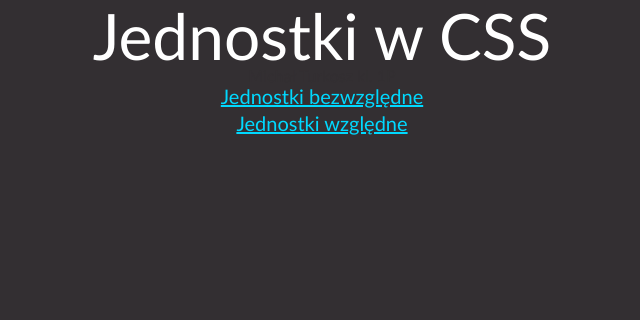
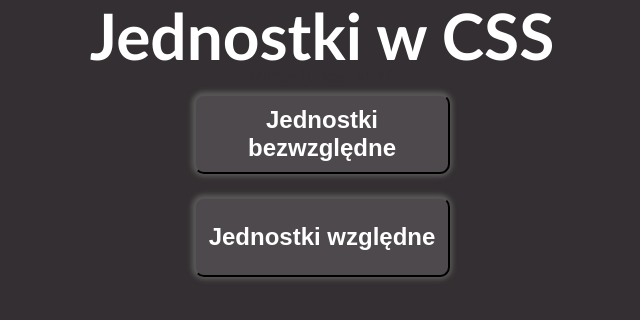
Before and after one commit to mturkosz/JednostkiCSS, a plain HTML site: page index.html in a window 1280 px wide. Shown: the whole page, without its empty margins (318-958 px from the left). Drawn offline with Linux system fonts and the light colour scheme.

Commit message:
Add files via upload

```diff
--- a/index.html
+++ b/index.html
@@ -17,8 +17,8 @@
         <h1>Jednostki w CSS</h1>
 		<p>Michał Turkosz kl. 1P</p>
         <ul>
-            <li> <a href = "site/jednostkiBezwzgledne.html" title="Przejdź do podstrony o jednostkach bezwzględnych">Jednostki bezwzględne</a></li>
-            <li> <a href = "site/jednostkiWzgledne.html" title="Przejdź do podstrony o jednostkach względnych">Jednostki względne</a> </li>
+            <li> <a href = "site/jednostkiBezwzgledne.html" title="Przejdź do podstrony o jednostkach bezwzględnych"><button>Jednostki bezwzględne</button></a></li>
+            <li> <a href = "site/jednostkiWzgledne.html" title="Przejdź do podstrony o jednostkach względnych"><button>Jednostki względne</button></a> </li>
         </ul>
 	</body>
 
--- a/style/mojStyl.css
+++ b/style/mojStyl.css
@@ -6,6 +6,7 @@ body{
     overflow-x: hidden;
 }
 h1{
+    font-weight: bold;
     margin: 0.5vmin;
     font-size: 8vmin;
 }
@@ -18,8 +19,8 @@ li{
 	margin: 0.8vmin;
 }
 a{
+    text-decoration: none;
     font-size: 2.5vmin;
-	color: rgb(0, 217, 255);
 }
 table,td,tr,th{
     margin-left: auto;
@@ -27,12 +28,25 @@ table,td,tr,th{
     text-align: justify;
 	border: solid white 2px;
     padding: 0.45vmin;
-    font-size: 3vmin;
+    font-size: 4vmin;
 	color: rgb(0, 183, 255);
     background-color: rgb(105, 97, 104);
 }
 th{
+    font-weight: bold;
     text-align: center;
     color:rgb(42, 230, 158);
     background-color: rgb(78, 73, 77);
 }
+button{
+    font-weight: 600;
+    margin: 1vmin;
+    font-size: 3vmin;
+    color: white;
+    width: 20vw;
+    height: 10vh;
+    background-color: rgb(78, 73, 77);
+    border-radius: 10px;
+    cursor: pointer;
+    box-shadow: 0 0 0.6vmin 0.3vmin #5a5956;
+}
```
Also changed, not shown: site/jednostkiBezwzgledne.html (+1 -1 lines), site/jednostkiWzgledne.html (+1 -1 lines).
